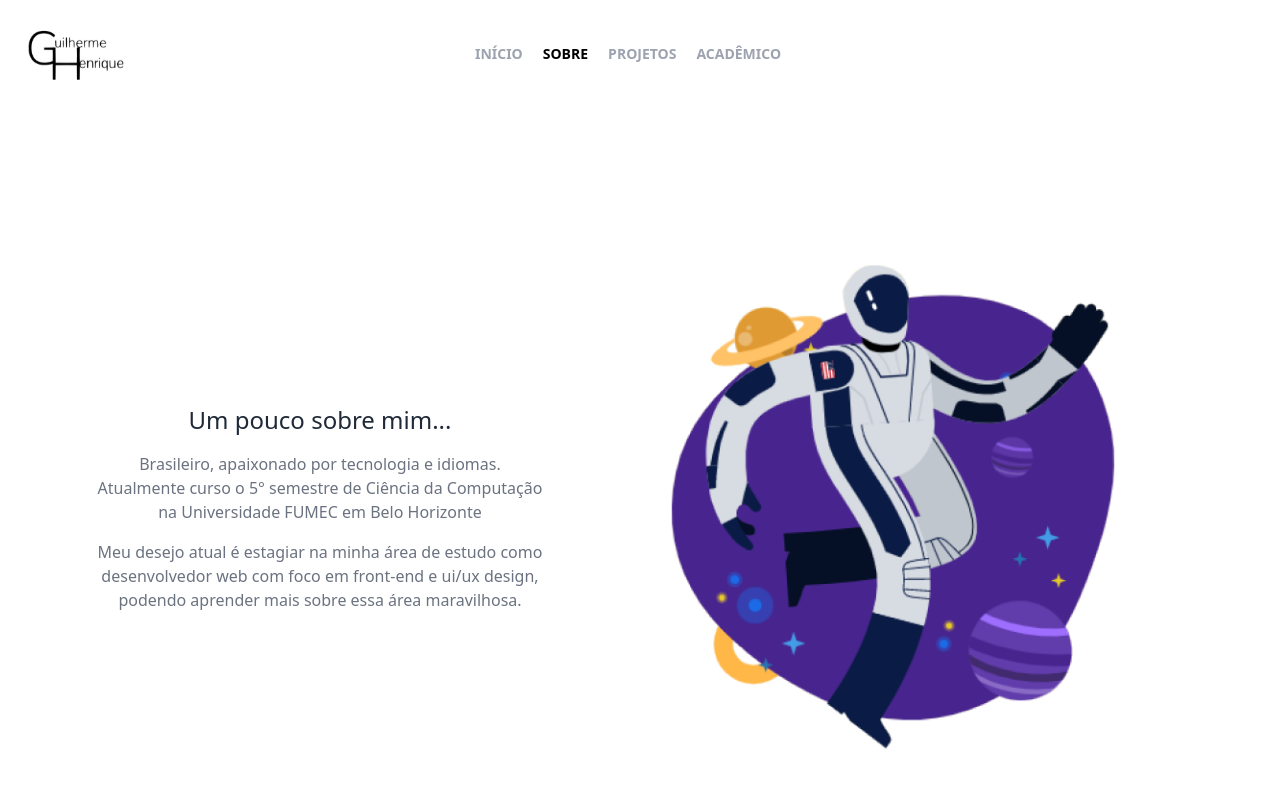
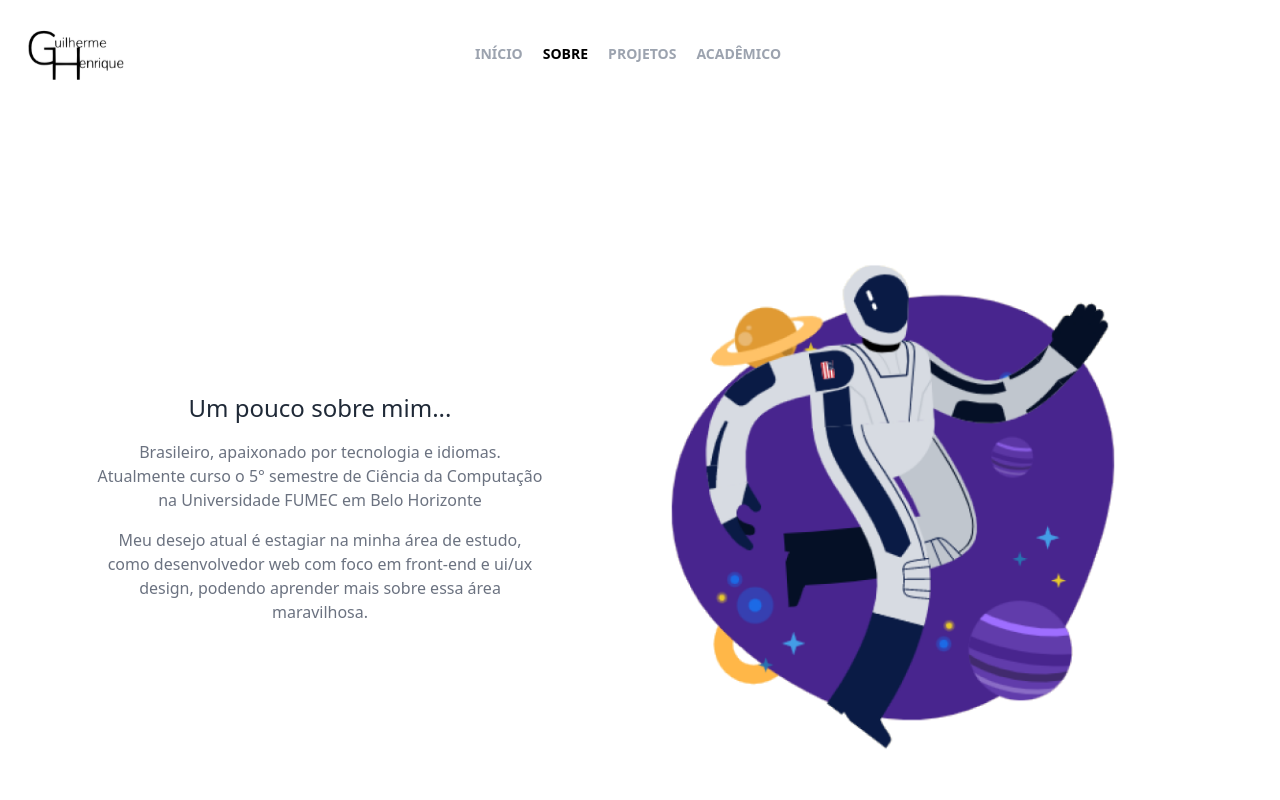
Before and after one commit to euguiihenry/Guilherme-Henrique-Portfolio, an Angular app: page /about in a window 1280 px wide. Shown: the top 800 px of the page. Built offline with nearby package versions, Linux system fonts and the light colour scheme.

Commit message:
refactor: correcting misspelling error

```diff
--- a/src/app/pages/about/about.component.html
+++ b/src/app/pages/about/about.component.html
@@ -6,7 +6,7 @@
         <div class="text-center">
             <p class="text-gray-500 max-w-md pb-4">Brasileiro, apaixonado por tecnologia e idiomas.
                 Atualmente curso o 5° semestre de Ciência da Computação na Universidade FUMEC em Belo Horizonte</p>
-            <p class="text-gray-500 max-w-md">Meu desejo atual é estagiar na minha área de estudo como
+            <p class="text-gray-500 max-w-md">Meu desejo atual é estagiar na minha área de estudo, como
                 desenvolvedor web com foco em front-end e ui/ux design, podendo aprender mais sobre essa área maravilhosa.</p>
         </div>
     </div>
```
